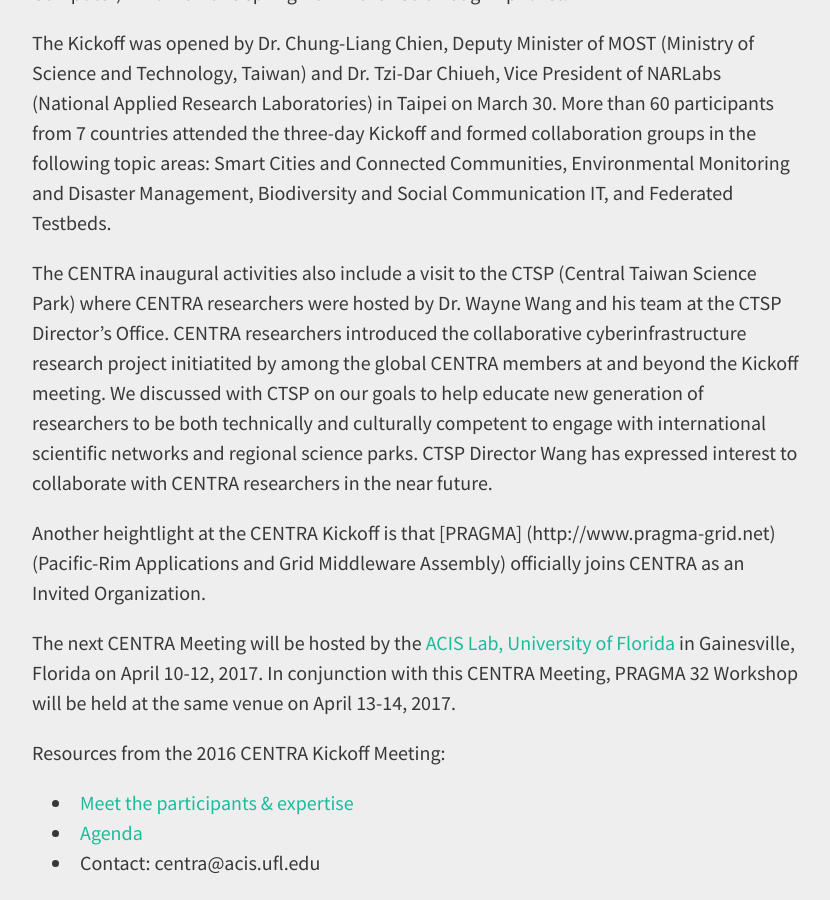
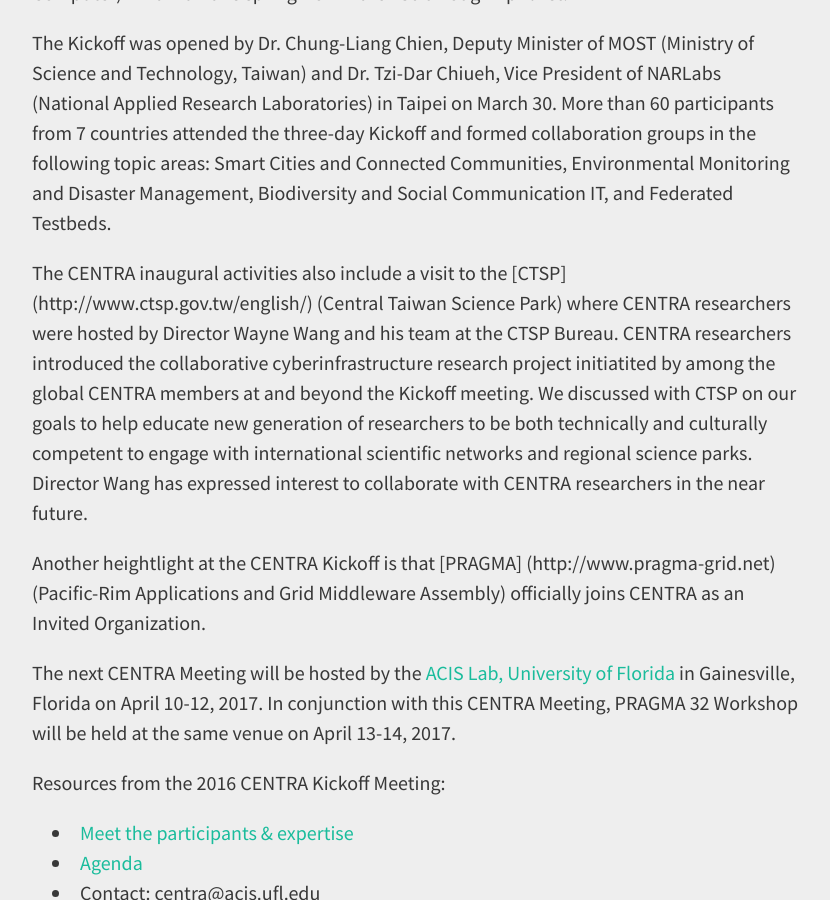
Before and after one commit to hmchou56/centra8, a Jekyll site: the page built from _news/2016-06-08-centrakickoff.md, in a window 1280 px wide and 900 px high, scrolled down 663 px. Shown: the whole window, without its empty margins (224-1054 px from the left). Built offline with Jekyll 4.4.1, drawn with Linux system fonts in a browser that asks for light colours; nearby versions of some CDN libraries.

Commit message:
Update 2016-06-08-centrakickoff.md
Edited hyperlinks for CECEA, CTSP

```diff
--- a/_news/2016-06-08-centrakickoff.md
+++ b/_news/2016-06-08-centrakickoff.md
@@ -9,7 +9,7 @@
 
 The Kickoff was opened by Dr. Chung-Liang Chien, Deputy Minister of MOST (Ministry of Science and Technology, Taiwan) and Dr. Tzi-Dar Chiueh, Vice President of NARLabs (National Applied Research Laboratories) in Taipei on March 30. More than 60 participants from 7 countries attended the three-day Kickoff and formed collaboration groups in the following topic areas: Smart Cities and Connected Communities, Environmental Monitoring and Disaster Management, Biodiversity and Social Communication IT, and Federated Testbeds.
 
-The CENTRA inaugural activities also include a visit to the CTSP (Central Taiwan Science Park) where CENTRA researchers were hosted by Dr. Wayne Wang and his team at the CTSP Director's Office. CENTRA researchers introduced the collaborative cyberinfrastructure research project initiatited by among the global CENTRA members at and beyond the Kickoff meeting. We discussed with CTSP on our goals to help educate new generation of researchers to be both technically and culturally competent to engage with international scientific networks and regional science parks. CTSP Director Wang has expressed interest to collaborate with CENTRA researchers in the near future.
+The CENTRA inaugural activities also include a visit to the [CTSP] (http://www.ctsp.gov.tw/english/) (Central Taiwan Science Park) where CENTRA researchers were hosted by Director Wayne Wang and his team at the CTSP Bureau. CENTRA researchers introduced the collaborative cyberinfrastructure research project initiatited by among the global CENTRA members at and beyond the Kickoff meeting. We discussed with CTSP on our goals to help educate new generation of researchers to be both technically and culturally competent to engage with international scientific networks and regional science parks. Director Wang has expressed interest to collaborate with CENTRA researchers in the near future.
 
 Another heightlight at the CENTRA Kickoff is that [PRAGMA] (http://www.pragma-grid.net) (Pacific-Rim Applications and Grid Middleware Assembly) officially joins CENTRA as an Invited Organization.
 
```
